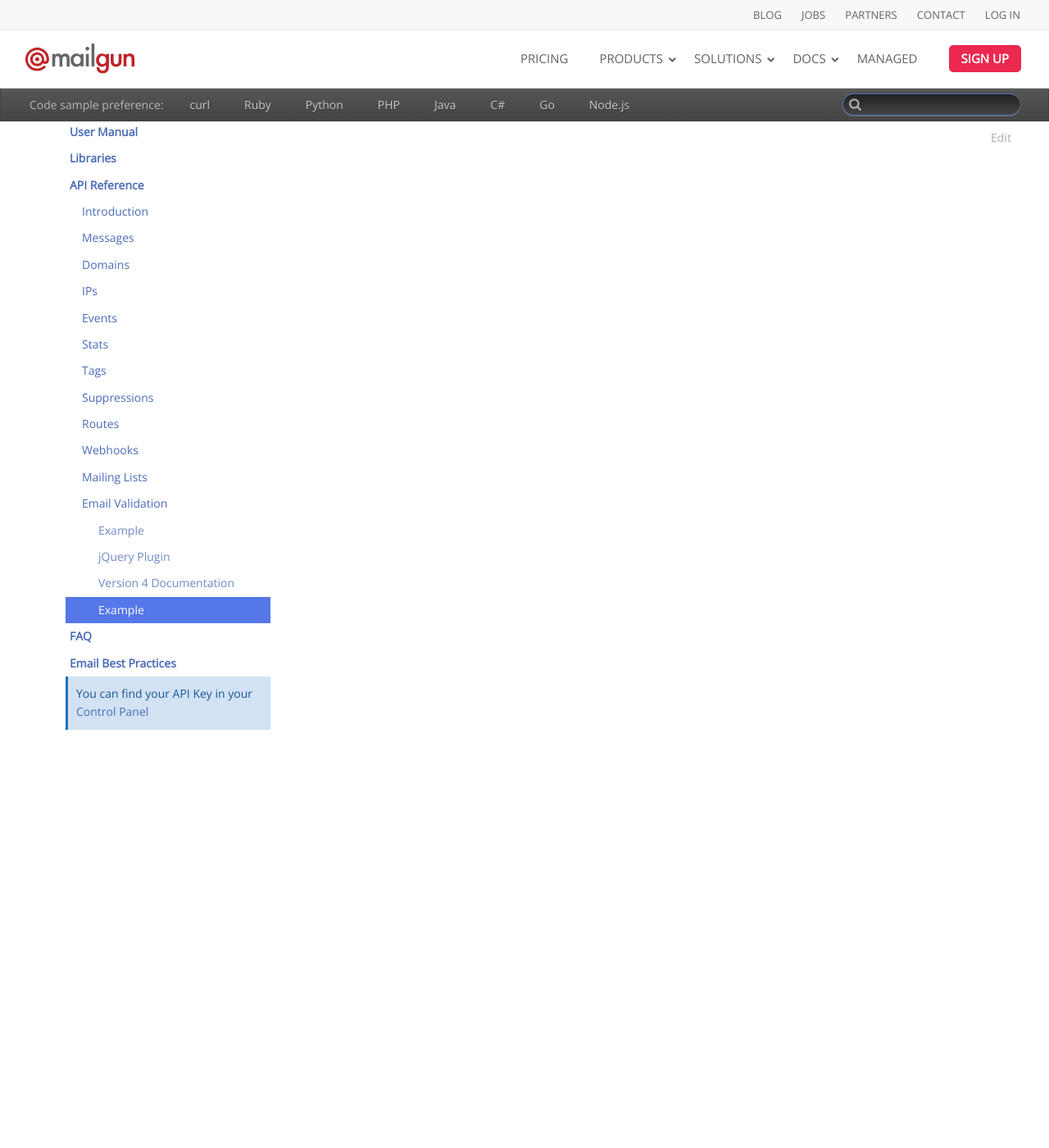
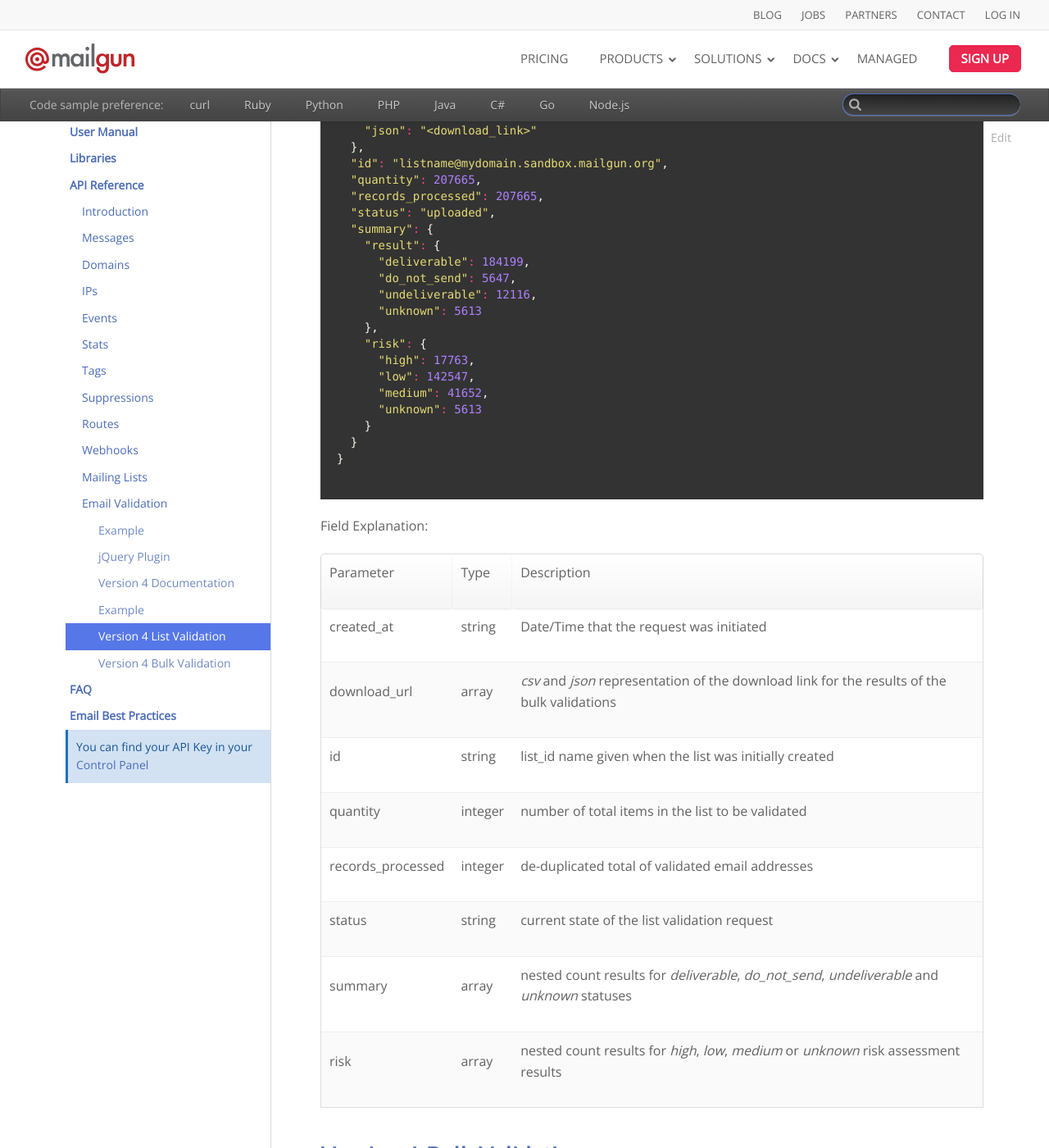
Before and after one commit to mailgun/documentation, a Sphinx documentation site: the page built from source/api-email-validation.rst, in a window 1280 px wide and 1400 px high, scrolled down 16050 px. Shown: the whole window at 82% size. Built offline with Sphinx 7.4.7, drawn with Linux system fonts in a browser that asks for light colours; comment, search, counter and statistics services are not loaded; some of the changed text lies outside the part shown.

Commit message:
updating with list and bulk calls and explanations

```diff
--- a/source/api-email-validation.rst
+++ b/source/api-email-validation.rst
@@ -289,3 +289,154 @@
 result                   string       Either "deliverable", "undeliverable" or "unknown" status given the evaluation.
 risk                     string       "High", "Medium", "Low" or "null" Depending on the evaluation of all aspects of the given email.
 =====================    =========    ============================================================================================================
+
+
+Version 4 List Validation
+~~~~~~~~~~~~~~~~~~~~~~~~~
+
+
+.. note::
+    List validation supports a provided uploaded list through our email list service. Passing in the ID
+    to the list validation route deploys a task to validate every email address in the provided list.
+
+
+.. code-block:: url
+
+    POST /v3/lists/<list_ID>/validate
+
+V4 List Validation Request Example
+
+.. code-block:: javascript
+
+    {
+      "id": "57713334-aa10-4699-a1fe-1c624ca6a671",
+      "message": "The validation job was submitted."
+    }
+
+
+V4 List Validation Response Example
+
+.. code-block:: url
+
+     GET /v3/lists/listname@mydomain.sandbox.mailgun.org/validate
+
+.. code-block:: javascript
+
+    {
+      "created_at": "Tue, 26 Feb 2019 21:30:03 GMT",
+      "download_url": {
+        "csv": "<download_link>",
+        "json": "<download_link>"
+      },
+      "id": "listname@mydomain.sandbox.mailgun.org",
+      "quantity": 207665,
+      "records_processed": 207665,
+      "status": "uploaded",
+      "summary": {
+        "result": {
+          "deliverable": 184199,
+          "do_not_send": 5647,
+          "undeliverable": 12116,
+          "unknown": 5613
+        },
+        "risk": {
+          "high": 17763,
+          "low": 142547,
+          "medium": 41652,
+          "unknown": 5613
+        }
+      }
+    }
+
+
+Field Explanation:
+
+=====================    =========    ============================================================================================================
+Parameter                Type         Description
+=====================    =========    ============================================================================================================
+created_at               string       Date/Time that the request was initiated
+download_url             array        `csv` and `json` representation of the download link for the results of the bulk validations
+id                       string       list_id name given when the list was initially created
+quantity                 integer      number of total items in the list to be validated
+records_processed        integer      de-duplicated total of validated email addresses
+status                   string       current state of the list validation request
+summary                  array        nested count results for `deliverable`, `do_not_send`, `undeliverable` and `unknown` statuses
+risk                     array        nested count results for `high`, `low`, `medium` or `unknown` risk assessment results
+=====================    =========    ============================================================================================================
+
+
+
+Version 4 Bulk Validation
+~~~~~~~~~~~~~~~~~~~~~~~~~
+
+.. note::
+    Bulk Validations accepts an uploaded list of emails then proceeds to initiate a job that will run V4 validations
+    against the list. Upon initial request, a list_id is given that can be queried to check the current state or retrieve
+    the download link.
+
+.. warning:: Column header for emails needs to be either `email` or `email_address`
+
+
+V4 Bulk Validation Request Example
+
+.. code-block:: url
+
+    POST /v4/address/validate/bulk/<list_id>
+
+.. code-block:: javascript
+
+    {
+        id: <list_id>
+    }
+
+
+
+V4 Bulk Validation Response Example
+
+.. code-block:: url
+
+    GET /v4/address/validate/bulk/<list_id>
+
+.. code-block:: javascript
+
+    {
+      "created_at": "Tue, 26 Feb 2019 21:30:03 GMT",
+      "download_url": {
+        "csv": "<download_link>",
+        "json": "<download_link>"
+      },
+      "id": "list_validations@sandbox.mailgun.org",
+      "quantity": 207665,
+      "records_processed": 207665,
+      "status": "uploaded",
+      "summary": {
+        "result": {
+          "deliverable": 184199,
+          "do_not_send": 5647,
+          "undeliverable": 12116,
+          "unknown": 5613
+        },
+        "risk": {
+          "high": 17763,
+          "low": 142547,
+          "medium": 41652,
+          "unknown": 5613
+        }
+      }
+    }
+
+
+Field Explanation:
+
+=====================    =========    ============================================================================================================
+Parameter                Type         Description
+=====================    =========    ============================================================================================================
+created_at               string       Date/Time that the request was initiated
+download_url             array        `csv` and `json` representation of the download link for the results of the bulk validations
+id                       string       list_id name given when the list was initially created
+quantity                 integer      number of total items in the list to be validated
+records_processed        integer      de-duplicated total of validated email addresses
+status                   string       current state of the list validation request
+summary                  array        nested count results for `deliverable`, `do_not_send`, `undeliverable` and `unknown` statuses
+risk                     array        nested count results for `high`, `low`, `medium` or `unknown` risk assessment results
+=====================    =========    ============================================================================================================
```
